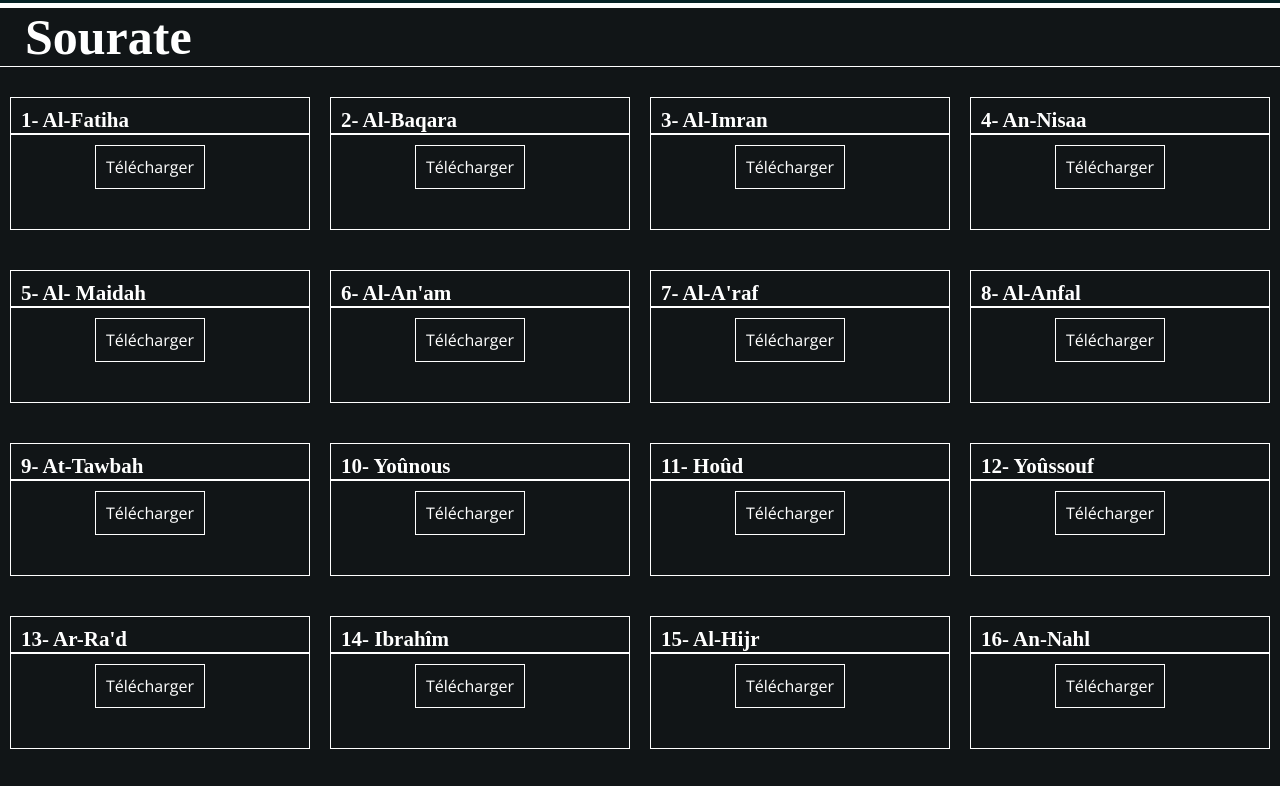
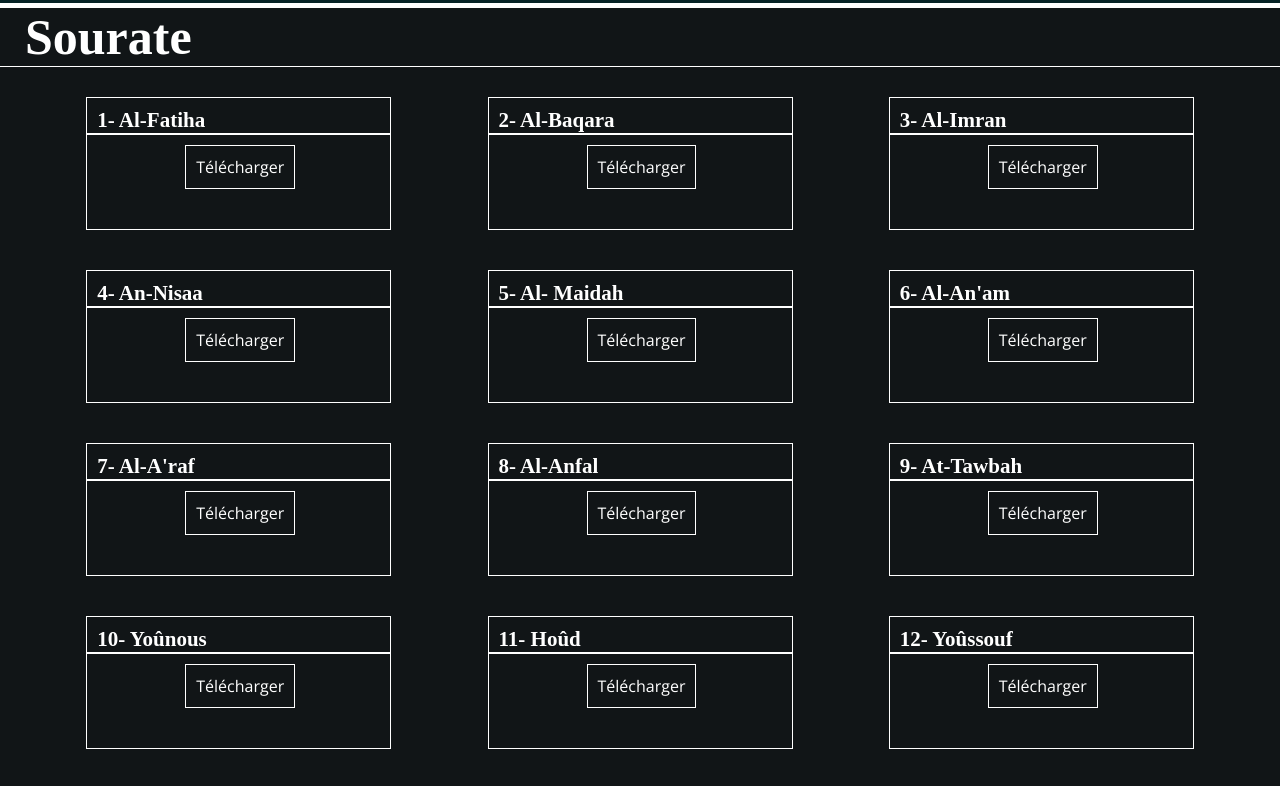
Before and after one commit to nawwar-web/tafsir-ibn-kathir, a plain HTML site: page index.html in a window 1280 px wide. Shown: the part 947-1733 px from the top of the page. Drawn offline with nearby package versions, Linux system fonts and the light colour scheme; a web font is replaced by a local one.

Commit message:
Update style.css

```diff
--- a/style.css
+++ b/style.css
@@ -104,7 +104,7 @@ header{
 
 .V{
     border: 1px solid rgb(255, 255, 255);
-    width: 300px;
+    width: 305px;
     height: 133px;
     margin:20px 10px 20px;
 }
@@ -130,7 +130,7 @@ header{
 
 .lien_sourate{
     font-family: 'Open Sans', sans-serif;
-    margin: 84px;
+    margin: 98px;
 
 }
 
```
